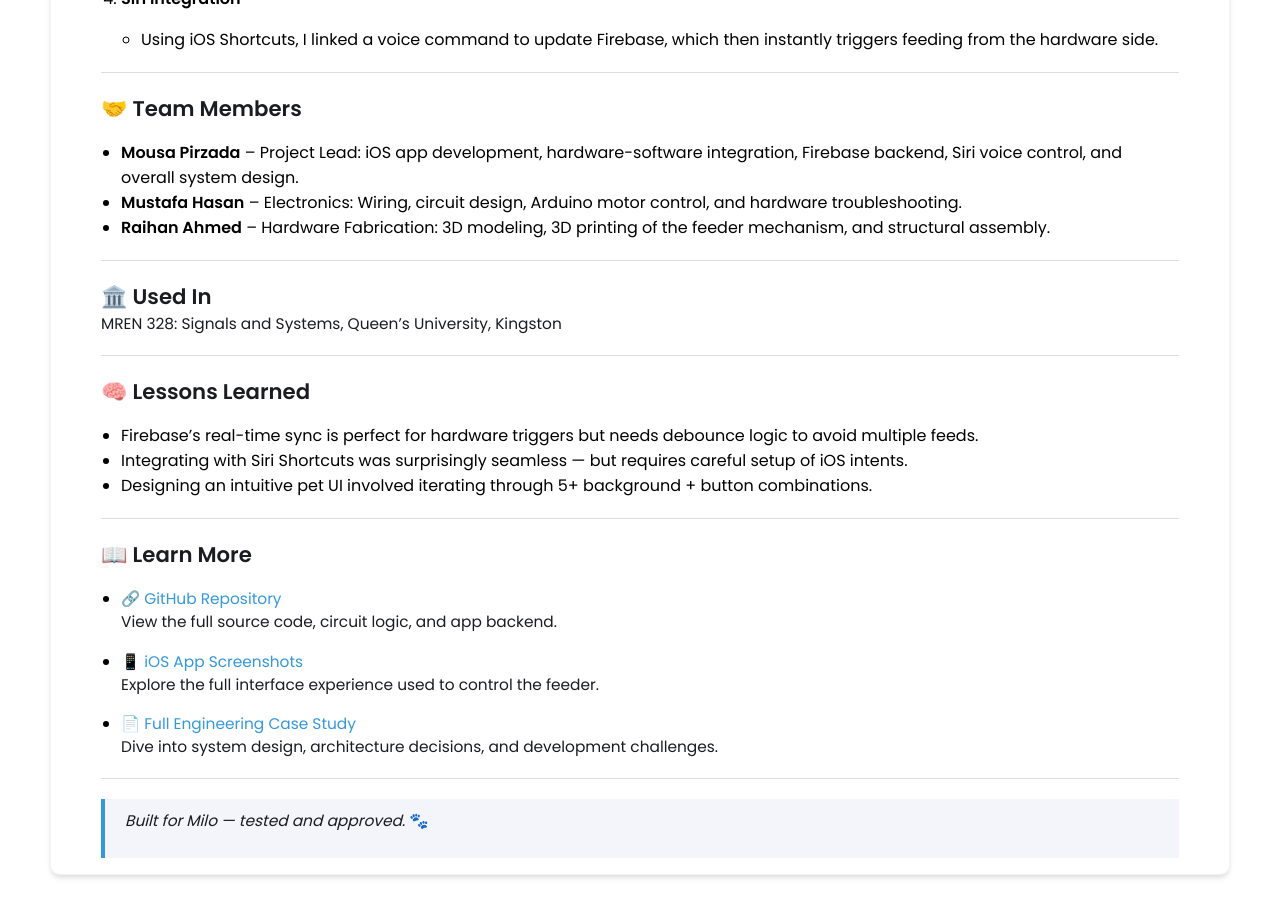
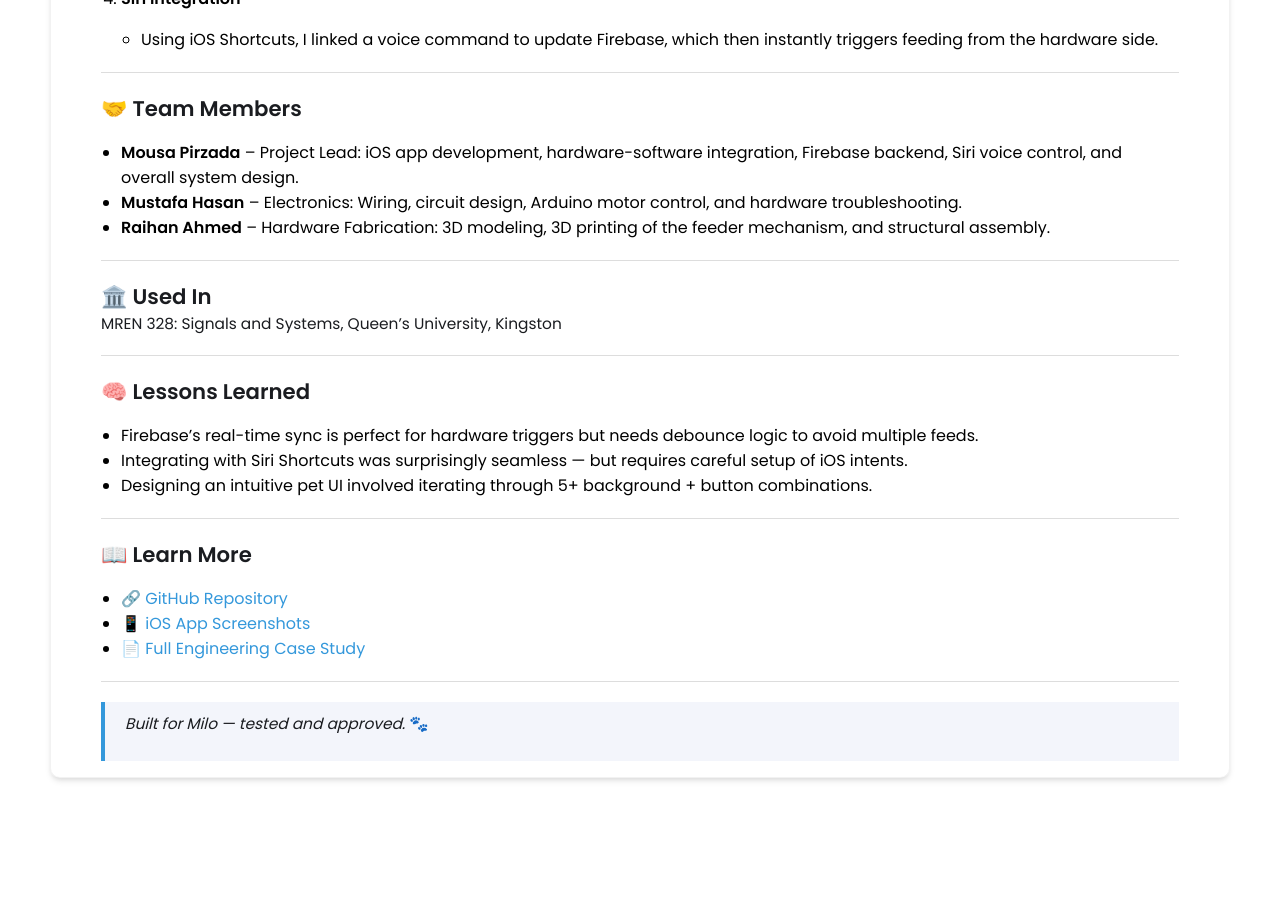
Before and after one commit to 20mup/20mup.github.io, a Jekyll site: the page built from _projects/pet-feeder/index.md, in a window 1280 px wide and 900 px high, scrolled down 4203 px. Built offline with Jekyll 4.4.1, drawn with Linux system fonts in a browser that asks for light colours; after the commit the page ends 5006 px from its top, so only the background shows below that.

Commit message:
Update index.md

```diff
--- a/_projects/pet-feeder/index.md
+++ b/_projects/pet-feeder/index.md
@@ -116,13 +116,8 @@ MREN 328: Signals and Systems, Queen’s University, Kingston
 ## 📖 Learn More
 
 - [🔗 GitHub Repository](https://github.com/20mup/AutonomousPetFeeder)
-  View the full source code, circuit logic, and app backend.
-
 - [📱 iOS App Screenshots](/assets/images/pet-feeder/)
-  Explore the full interface experience used to control the feeder.
-
 - [📄 Full Engineering Case Study](/docs/pet-feeder-case-study.md)
-  Dive into system design, architecture decisions, and development challenges.
 
 ---
 
```
